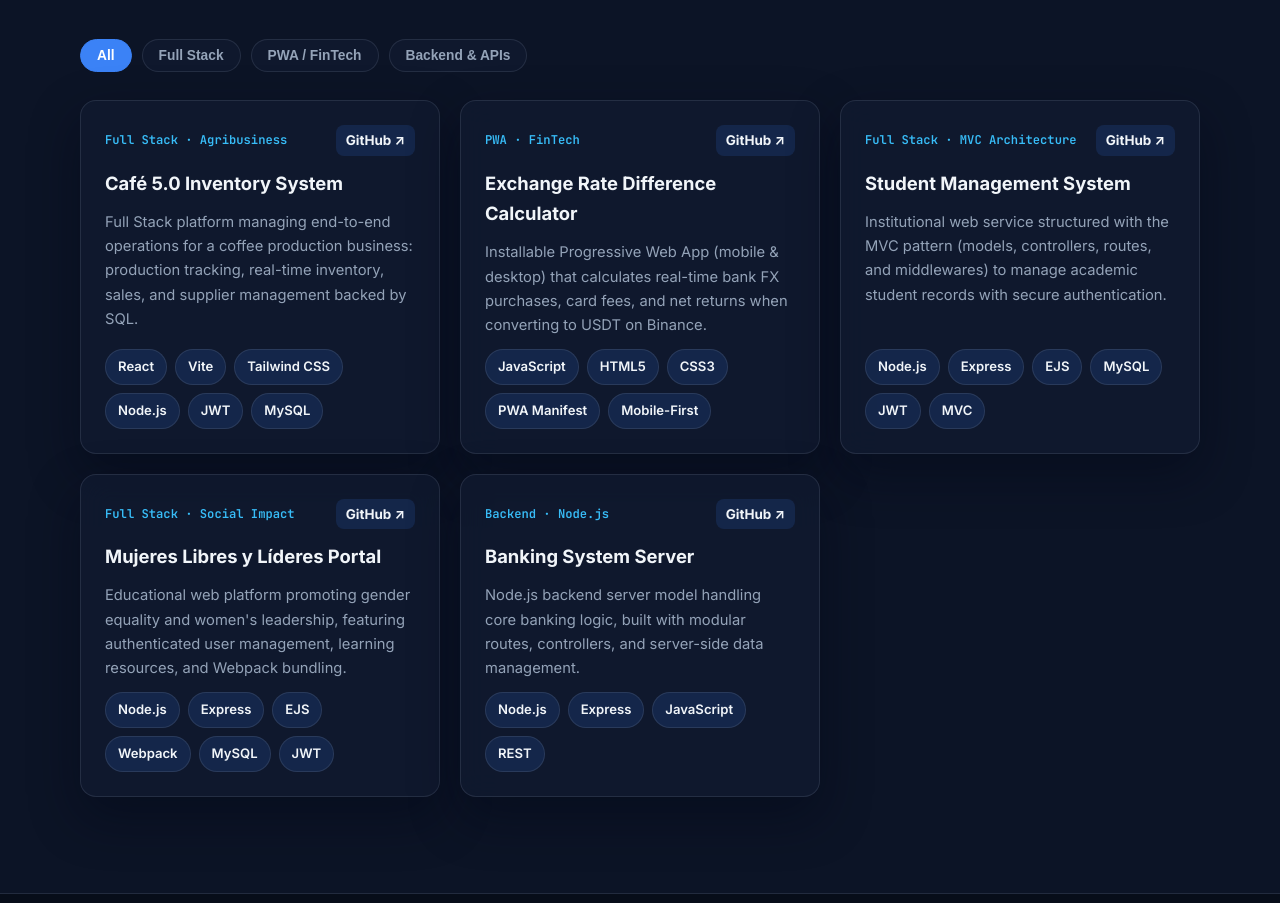
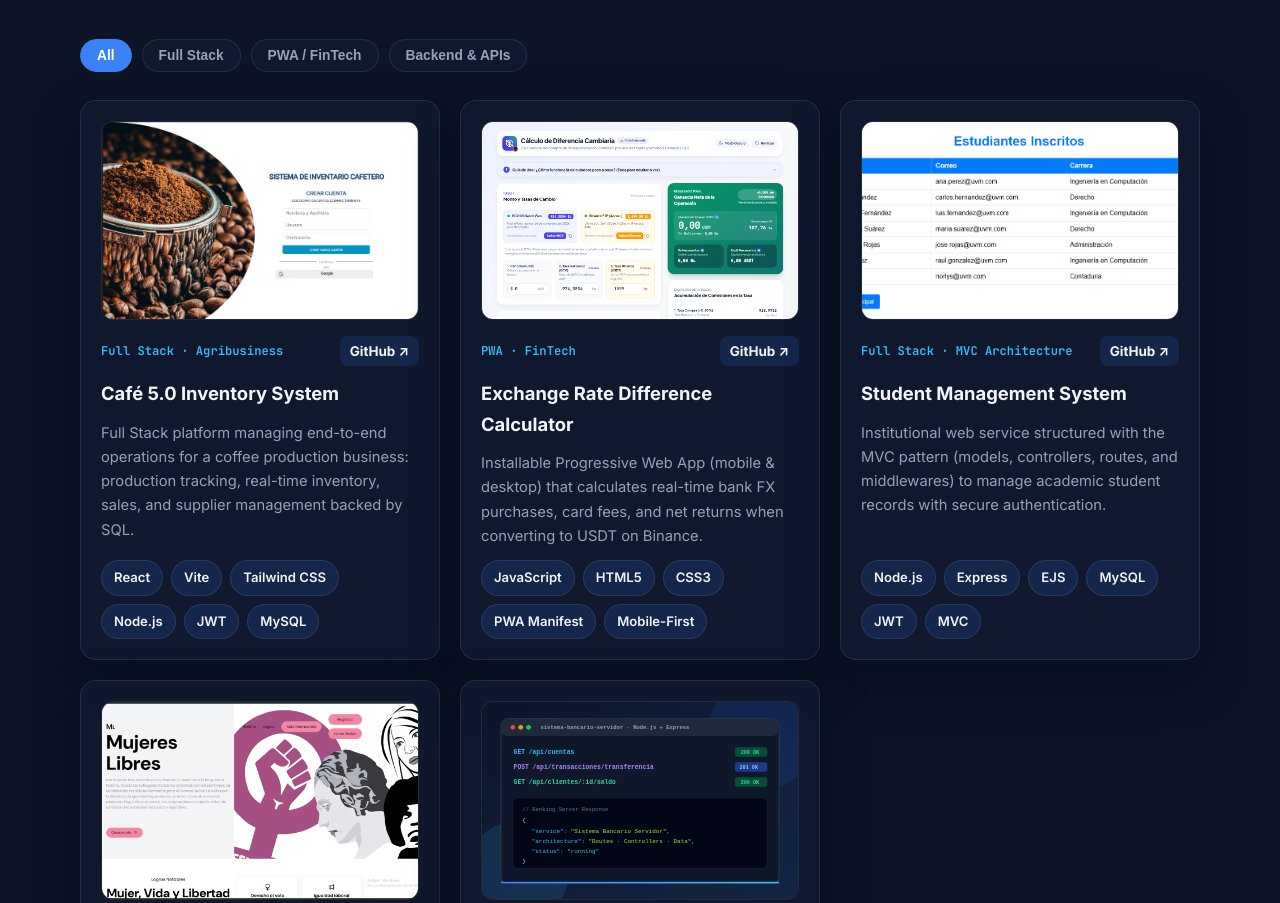
Before and after one commit to rhonnyjaimes/rhonnyjaimes.github.io, a plain HTML site: page index.html in a window 1280 px wide. Shown: the part 3413-4316 px from the top of the page. Drawn offline with Linux system fonts and the light colour scheme.

Commit message:
Add real project preview screenshots to portfolio cards

```diff
--- a/index.html
+++ b/index.html
@@ -295,6 +295,9 @@
 
         <div class="projects-grid">
           <article class="project-card glass reveal" data-category="fullstack">
+            <div class="project-thumb">
+              <img src="assets/proj-cafe.png" alt="Café 5.0 Inventory System preview" loading="lazy" />
+            </div>
             <div class="project-header">
               <span class="project-type" data-i18n="proj.p1Type">Full Stack · Agribusiness</span>
               <a href="https://github.com/rhonnyjaimes/sistema-inventario-cafe5.0" target="_blank" rel="noopener" class="project-ext" aria-label="View repository on GitHub">GitHub ↗</a>
@@ -314,6 +317,9 @@
           </article>
 
           <article class="project-card glass reveal" data-category="pwa">
+            <div class="project-thumb">
+              <img src="assets/proj-cambiaria.png" alt="Exchange Rate Difference Calculator preview" loading="lazy" />
+            </div>
             <div class="project-header">
               <span class="project-type">PWA · FinTech</span>
               <a href="https://github.com/rhonnyjaimes/calculo-diferencia-cambiaria" target="_blank" rel="noopener" class="project-ext" aria-label="View repository on GitHub">GitHub ↗</a>
@@ -332,6 +338,9 @@
           </article>
 
           <article class="project-card glass reveal" data-category="fullstack backend">
+            <div class="project-thumb">
+              <img src="assets/proj-estudiantil.png" alt="Student Management System preview" loading="lazy" />
+            </div>
             <div class="project-header">
               <span class="project-type" data-i18n="proj.p3Type">Full Stack · MVC Architecture</span>
               <a href="https://github.com/rhonnyjaimes/gestion-estudiantil" target="_blank" rel="noopener" class="project-ext" aria-label="View repository on GitHub">GitHub ↗</a>
@@ -351,6 +360,9 @@
           </article>
 
           <article class="project-card glass reveal" data-category="fullstack">
+            <div class="project-thumb">
+              <img src="assets/proj-mujeres.png" alt="Mujeres Libres y Líderes Portal preview" loading="lazy" />
+            </div>
             <div class="project-header">
               <span class="project-type" data-i18n="proj.p4Type">Full Stack · Social Impact</span>
               <a href="https://github.com/rhonnyjaimes/Pagina-Mujeres-Libres" target="_blank" rel="noopener" class="project-ext" aria-label="View repository on GitHub">GitHub ↗</a>
@@ -370,6 +382,9 @@
           </article>
 
           <article class="project-card glass reveal" data-category="backend">
+            <div class="project-thumb">
+              <img src="assets/proj-bancario.svg" alt="Banking System Server preview" loading="lazy" />
+            </div>
             <div class="project-header">
               <span class="project-type">Backend · Node.js</span>
               <a href="https://github.com/rhonnyjaimes/sistema-bancario-servidor" target="_blank" rel="noopener" class="project-ext" aria-label="View repository on GitHub">GitHub ↗</a>
--- a/styles.css
+++ b/styles.css
@@ -708,11 +708,34 @@ body {
 }
 
 .project-card {
-  padding: 24px;
+  padding: 20px;
   display: flex;
   flex-direction: column;
   gap: 12px;
   transition: transform 0.24s ease, border-color 0.24s ease;
+}
+
+.project-thumb {
+  width: 100%;
+  aspect-ratio: 16 / 10;
+  border-radius: 12px;
+  overflow: hidden;
+  border: 1px solid var(--border);
+  background: var(--bg-alt);
+  margin-bottom: 4px;
+}
+
+.project-thumb img {
+  width: 100%;
+  height: 100%;
+  object-fit: cover;
+  object-position: top center;
+  display: block;
+  transition: transform 0.35s ease;
+}
+
+.project-card:hover .project-thumb img {
+  transform: scale(1.04);
 }
 
 .project-card:hover {
```
Also changed, not shown: assets/proj-bancario.svg (added), assets/proj-cafe.png (added), assets/proj-cambiaria.png (added), assets/proj-estudiantil.png (added), assets/proj-mujeres.png (added).
